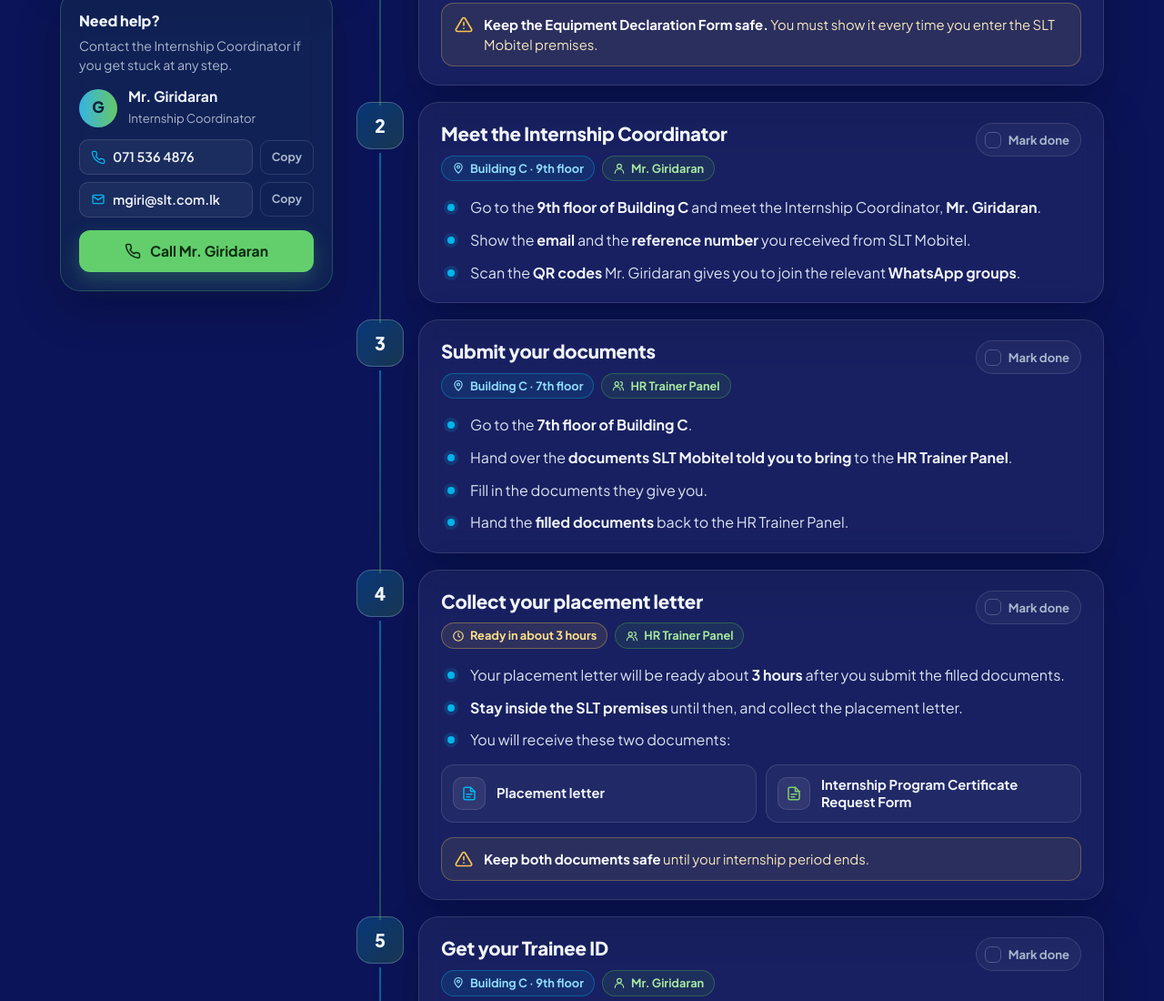
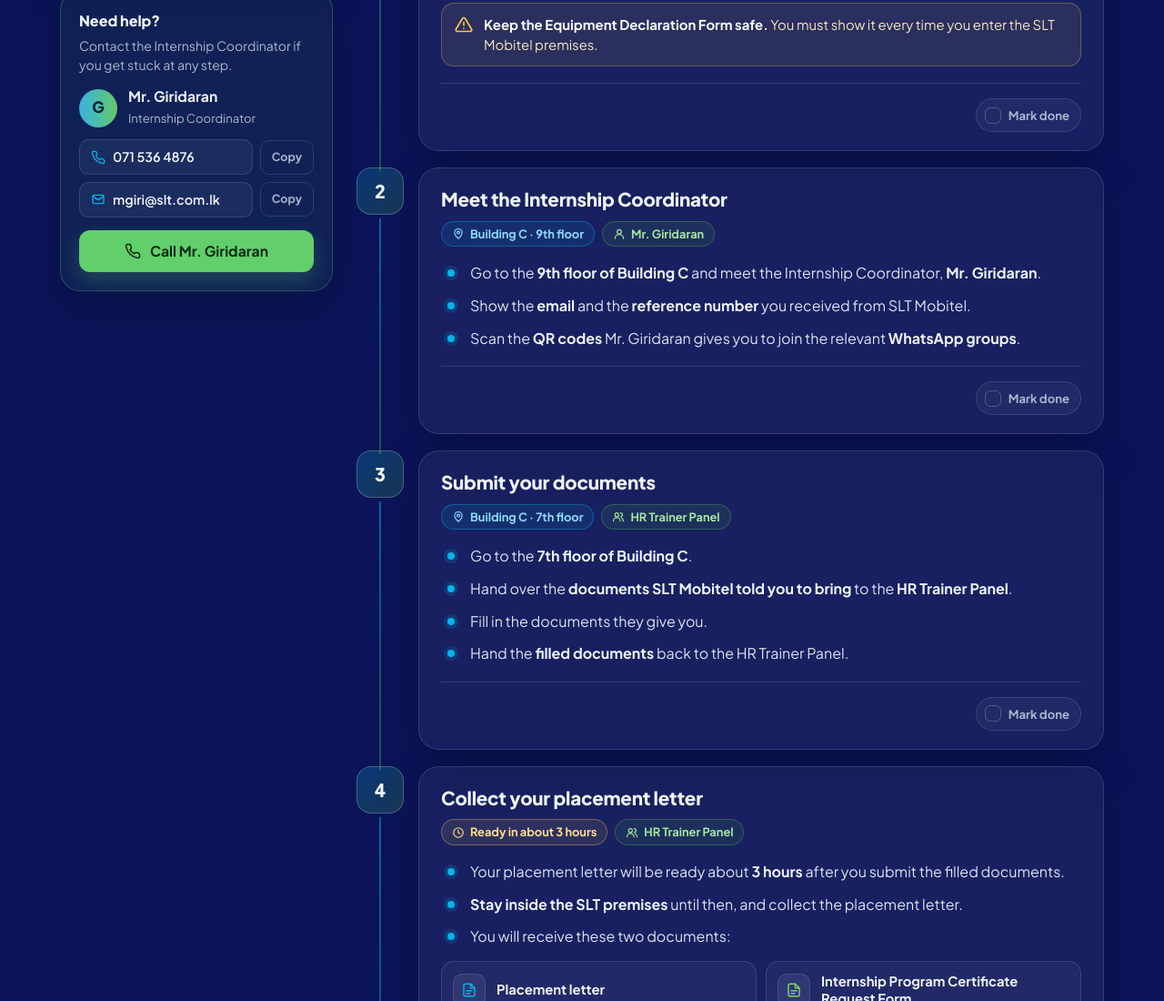
Before and after one commit to AshokaBC2001/SLT-Intern-Guide, a plain HTML site: page index.html in a window 1280 px wide. Shown: the part 1013-2113 px from the top of the page at 91% size. Drawn offline with Linux system fonts and the light colour scheme; no server answers.

Commit message:
Add files via upload

```diff
--- a/index.html
+++ b/index.html
@@ -49,11 +49,21 @@
   min-height: 100vh;
   overflow-x: hidden;
 }
+/* Fixed background layer (same navy-to-green mix on every screen).
+   It is sized to the LARGEST viewport (100lvh) and kept on its own GPU layer, so when the
+   mobile address bar hides or shows during scrolling it never resizes and no seam appears. */
 body::before {
   content: "";
   position: fixed;
-  inset: 0;
+  top: 0; left: 0; right: 0;
+  height: 100vh;
+  height: 100lvh;
   z-index: -1;
+  pointer-events: none;
+  transform: translateZ(0);
+  will-change: transform;
+  backface-visibility: hidden;
+  -webkit-backface-visibility: hidden;
   background:
     radial-gradient(1200px 700px at 100% 100%, rgba(80, 183, 72, 0.45), transparent 60%),
     radial-gradient(900px 600px at 0% 0%, rgba(20, 30, 140, 0.55), transparent 60%),
@@ -298,6 +308,7 @@
 }
 
 .done-toggle {
+  position: relative;
   display: inline-flex; align-items: center; gap: 8px; cursor: pointer; user-select: none;
   padding: 7px 12px 7px 9px; border-radius: 999px; border: 1px solid var(--border); background: rgba(255, 255, 255, 0.04);
   font-size: 0.82rem; font-weight: 700; color: var(--muted); white-space: nowrap;
@@ -311,7 +322,11 @@
 .done-toggle input:checked + .box { background: var(--green); border-color: var(--green); }
 .done-toggle input:checked + .box svg { opacity: 1; }
 .done-toggle input:focus-visible + .box { outline: 2px solid var(--sky); outline-offset: 2px; }
-.step.done .done-toggle { color: #a7e6a0; border-color: rgba(98, 207, 108, 0.4); }
+.step-foot {
+  margin-top: 18px; padding-top: 16px; border-top: 1px solid var(--border);
+  display: flex; justify-content: flex-end;
+}
+.step.done .done-toggle, .meeting.done .done-toggle { color: #a7e6a0; border-color: rgba(98, 207, 108, 0.4); }
 
 /* Systems (step 6) */
 .systems { margin-top: 16px; display: grid; grid-template-columns: repeat(2, minmax(0, 1fr)); gap: 14px; }
@@ -336,7 +351,6 @@
 .meeting p { margin: 0; color: var(--muted); }
 .people { display: grid; gap: 10px; }
 .people .person { margin: 0; padding: 12px; border-radius: var(--radius); background: rgba(255, 255, 255, 0.04); border: 1px solid var(--border); }
-.meeting .done-toggle { margin-top: 16px; }
 .meeting.done { border-color: rgba(98, 207, 108, 0.45); }
 
 /* ---------- Rules ---------- */
@@ -534,7 +548,6 @@
                   <span class="chip loc"><svg aria-hidden="true"><use href="#i-pin"/></svg>Main entrance · Reception</span>
                 </div>
               </div>
-              <label class="done-toggle"><input type="checkbox" data-done="step-1"><span class="box"><svg aria-hidden="true"><use href="#i-check"/></svg></span>Mark done</label>
             </div>
             <ul class="do">
               <li><span>Show the <b>email you received from SLT Mobitel</b> at reception.</span></li>
@@ -554,6 +567,7 @@
               <svg aria-hidden="true"><use href="#i-alert"/></svg>
               <div><b>Keep the Equipment Declaration Form safe.</b> You must show it every time you enter the SLT Mobitel premises.</div>
             </div>
+          <div class="step-foot"><label class="done-toggle"><input type="checkbox" data-done="step-1"><span class="box"><svg aria-hidden="true"><use href="#i-check"/></svg></span><span class="lbl">Mark done</span></label></div>
           </article>
         </li>
 
@@ -569,13 +583,13 @@
                   <span class="chip who"><svg aria-hidden="true"><use href="#i-user"/></svg>Mr. Giridaran</span>
                 </div>
               </div>
-              <label class="done-toggle"><input type="checkbox" data-done="step-2"><span class="box"><svg aria-hidden="true"><use href="#i-check"/></svg></span>Mark done</label>
             </div>
             <ul class="do">
               <li><span>Go to the <b>9th floor of Building C</b> and meet the Internship Coordinator, <b>Mr. Giridaran</b>.</span></li>
               <li><span>Show the <b>email</b> and the <b>reference number</b> you received from SLT Mobitel.</span></li>
               <li><span>Scan the <b>QR codes</b> Mr. Giridaran gives you to join the relevant <b>WhatsApp groups</b>.</span></li>
             </ul>
+          <div class="step-foot"><label class="done-toggle"><input type="checkbox" data-done="step-2"><span class="box"><svg aria-hidden="true"><use href="#i-check"/></svg></span><span class="lbl">Mark done</span></label></div>
           </article>
         </li>
 
@@ -591,7 +605,6 @@
                   <span class="chip who"><svg aria-hidden="true"><use href="#i-users"/></svg>HR Trainer Panel</span>
                 </div>
               </div>
-              <label class="done-toggle"><input type="checkbox" data-done="step-3"><span class="box"><svg aria-hidden="true"><use href="#i-check"/></svg></span>Mark done</label>
             </div>
             <ul class="do">
               <li><span>Go to the <b>7th floor of Building C</b>.</span></li>
@@ -599,6 +612,7 @@
               <li><span>Fill in the documents they give you.</span></li>
               <li><span>Hand the <b>filled documents</b> back to the HR Trainer Panel.</span></li>
             </ul>
+          <div class="step-foot"><label class="done-toggle"><input type="checkbox" data-done="step-3"><span class="box"><svg aria-hidden="true"><use href="#i-check"/></svg></span><span class="lbl">Mark done</span></label></div>
           </article>
         </li>
 
@@ -614,7 +628,6 @@
                   <span class="chip who"><svg aria-hidden="true"><use href="#i-users"/></svg>HR Trainer Panel</span>
                 </div>
               </div>
-              <label class="done-toggle"><input type="checkbox" data-done="step-4"><span class="box"><svg aria-hidden="true"><use href="#i-check"/></svg></span>Mark done</label>
             </div>
             <ul class="do">
               <li><span>Your placement letter will be ready about <b>3 hours</b> after you submit the filled documents.</span></li>
@@ -629,6 +642,7 @@
               <svg aria-hidden="true"><use href="#i-alert"/></svg>
               <div><b>Keep both documents safe</b> until your internship period ends.</div>
             </div>
+          <div class="step-foot"><label class="done-toggle"><input type="checkbox" data-done="step-4"><span class="box"><svg aria-hidden="true"><use href="#i-check"/></svg></span><span class="lbl">Mark done</span></label></div>
           </article>
         </li>
 
@@ -644,7 +658,6 @@
                   <span class="chip who"><svg aria-hidden="true"><use href="#i-user"/></svg>Mr. Giridaran</span>
                 </div>
               </div>
-              <label class="done-toggle"><input type="checkbox" data-done="step-5"><span class="box"><svg aria-hidden="true"><use href="#i-check"/></svg></span>Mark done</label>
             </div>
             <ul class="do">
               <li><span>After collecting your placement letter, go back to the <b>9th floor</b> and meet <b>Mr. Giridaran</b> again.</span></li>
@@ -656,6 +669,7 @@
             <ul class="do">
               <li><span>After you give these details, he will provide your <b>Trainee ID</b>.</span></li>
             </ul>
+          <div class="step-foot"><label class="done-toggle"><input type="checkbox" data-done="step-5"><span class="box"><svg aria-hidden="true"><use href="#i-check"/></svg></span><span class="lbl">Mark done</span></label></div>
           </article>
         </li>
 
@@ -670,7 +684,6 @@
                   <span class="chip time"><svg aria-hidden="true"><use href="#i-clock"/></svg>About 1 hour after your Trainee ID</span>
                 </div>
               </div>
-              <label class="done-toggle"><input type="checkbox" data-done="step-6"><span class="box"><svg aria-hidden="true"><use href="#i-check"/></svg></span>Mark done</label>
             </div>
             <ul class="do">
               <li><span>About <b>1 hour</b> after you get your Trainee ID, you will have access to <b>Talent Hub</b> and <b>Talent Trail</b>.</span></li>
@@ -700,6 +713,7 @@
                 </div>
               </div>
             </div>
+          <div class="step-foot"><label class="done-toggle"><input type="checkbox" data-done="step-6"><span class="box"><svg aria-hidden="true"><use href="#i-check"/></svg></span><span class="lbl">Mark done</span></label></div>
           </article>
         </li>
       </ol>
@@ -711,7 +725,6 @@
             <span class="pill"><svg aria-hidden="true"><use href="#i-users"/></svg>After all six steps</span>
             <h2 id="meeting-title">Project assignment meeting</h2>
             <p>Once you complete these tasks, there is a meeting. The <b>meeting time and location are shared in the WhatsApp group</b>. Attend the meeting and meet Mr. Giridaran and your supervisor. They will <b>assign you to your projects</b>.</p>
-            <label class="done-toggle"><input type="checkbox" data-done="meeting"><span class="box"><svg aria-hidden="true"><use href="#i-check"/></svg></span>Mark done</label>
           </div>
           <div class="people">
             <div class="person">
@@ -728,6 +741,7 @@
             </div>
           </div>
         </div>
+        <div class="step-foot"><label class="done-toggle"><input type="checkbox" data-done="meeting"><span class="box"><svg aria-hidden="true"><use href="#i-check"/></svg></span><span class="lbl">Mark done</span></label></div>
       </section>
     </main>
   </div>
```
